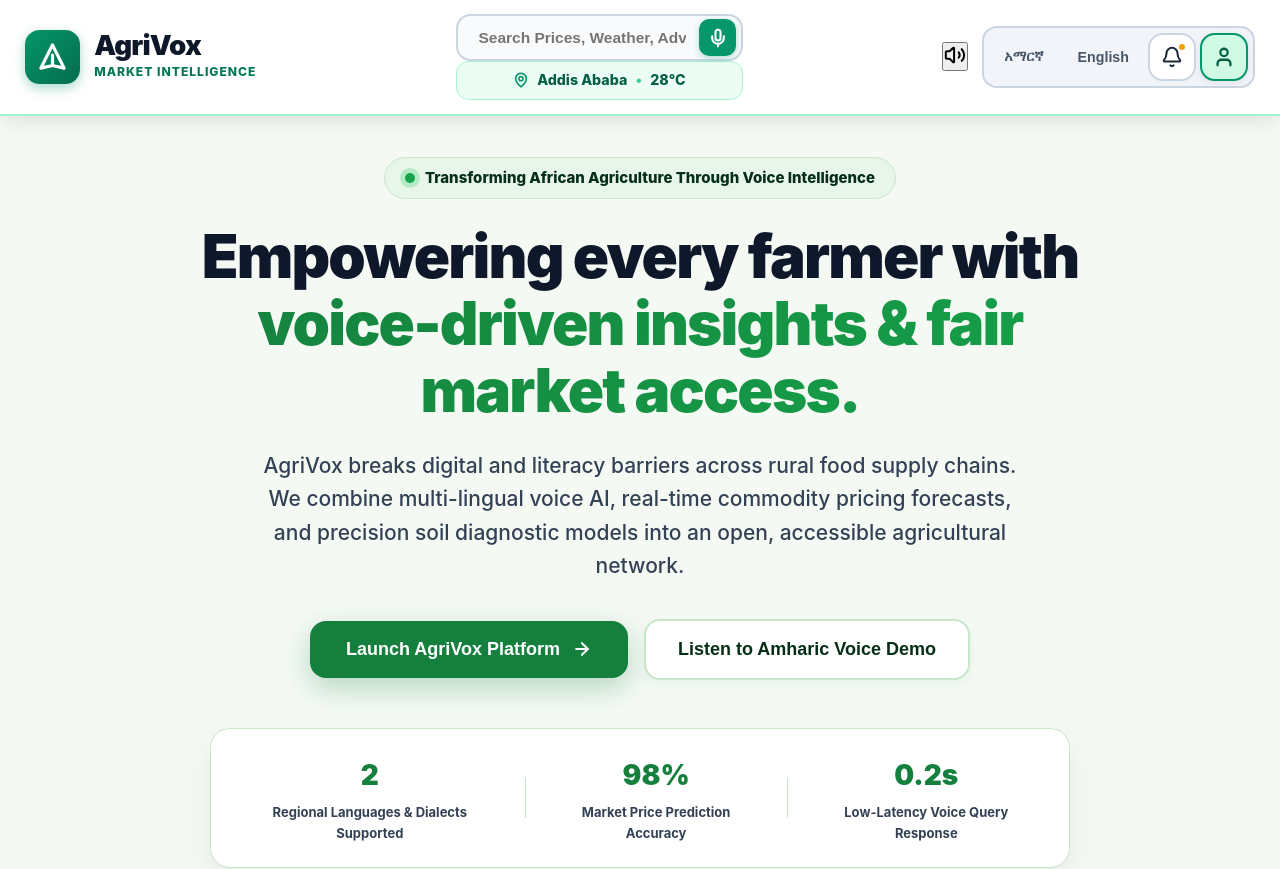
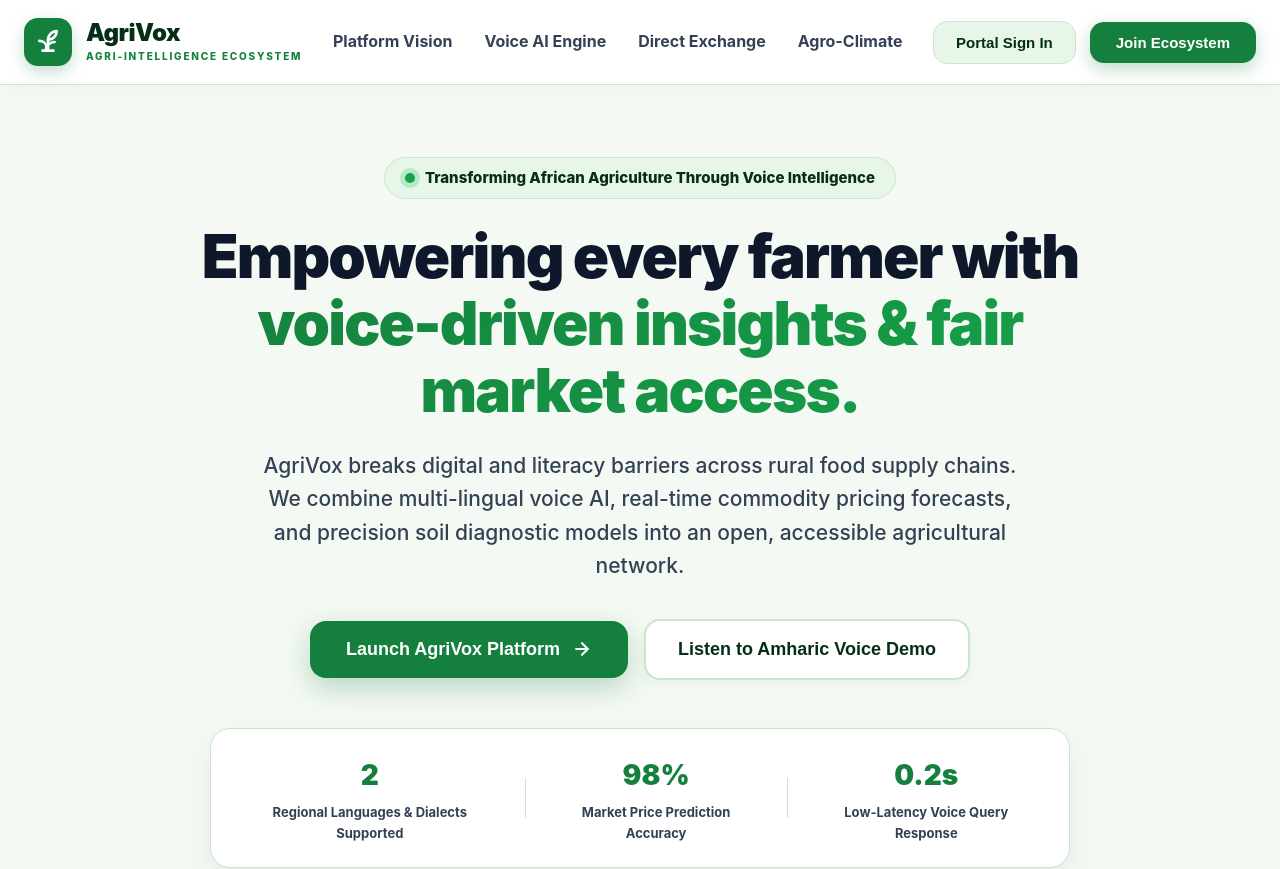
Before and after one commit to kidus-yo/Agriculture-Market-Assistant, a React (Vite) app in the folder frontend/: page / in a window 1280 px wide. Shown: the top 869 px of the page. Built offline with nearby package versions, Linux system fonts and the light colour scheme.

Commit message:
small error solved

```diff
--- a/frontend/src/App.jsx
+++ b/frontend/src/App.jsx
@@ -3,14 +3,12 @@
 import Register from "./assets/Login-Registration/Register.jsx";
 import Login from "./assets/Login-Registration/Login.jsx";
 import Footer from "./Footer.jsx";
-import Header from "./Header.jsx";
 
 
 function App() {
   return (
     <>
       <div className="agrivox-page-wrapper">
-        <Header/>
         <main className="app-main-content">
           <Routes>
             <Route path="/" element={<IntroPage/>} />
```
